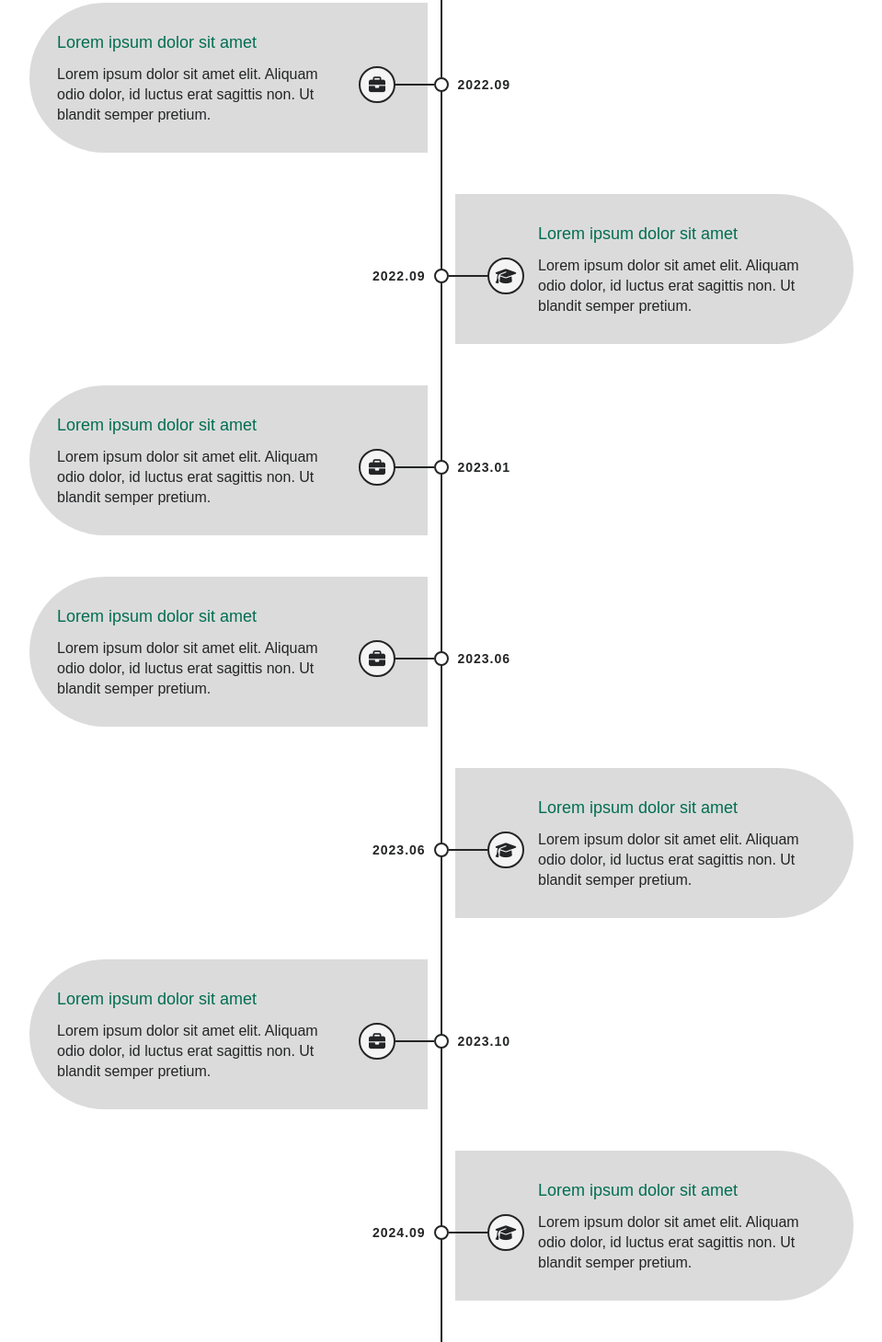
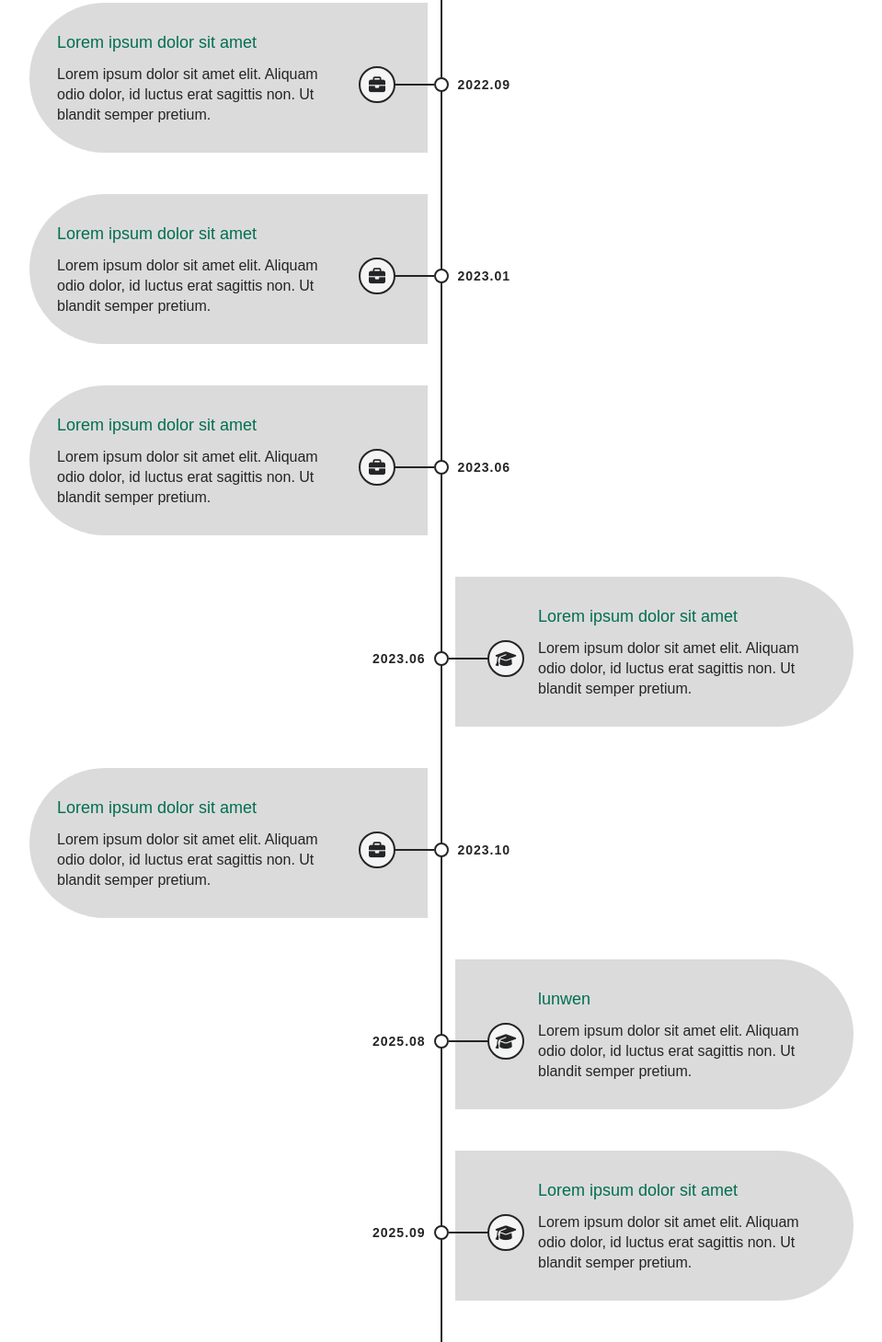
Before and after one commit to MSuFleming/Resume, a plain HTML site: page Index.html in a window 1280 px wide. Shown: the part 1166-2625 px from the top of the page at 92% size, without its empty margins (160-1119 px from the left). Drawn offline with Linux system fonts and the light colour scheme.

Commit message:
Update Index.html

```diff
--- a/Index.html
+++ b/Index.html
@@ -112,17 +112,6 @@
       </div>
     </div>
 
-    <div class="container right">
-      <div class="time">2022.09</div>
-      <i class="icon fa fa-graduation-cap"></i>
-      <div class="content">
-        <h2>Lorem ipsum dolor sit amet</h2>
-        <p>
-          Lorem ipsum dolor sit amet elit. Aliquam odio dolor, id luctus erat sagittis non. Ut blandit semper pretium.
-        </p>
-      </div>
-    </div>
-
     <div class="container left">
       <div class="time">2023.01</div>
       <i class="icon fa fa-briefcase"></i>
@@ -168,7 +157,18 @@
     </div>
 
     <div class="container right">
-      <div class="time">2024.09</div>
+      <div class="time">2025.08</div>
+      <i class="icon fa fa-graduation-cap"></i>
+      <div class="content">
+        <h2>lunwen</h2>
+        <p>
+          Lorem ipsum dolor sit amet elit. Aliquam odio dolor, id luctus erat sagittis non. Ut blandit semper pretium.
+        </p>
+      </div>
+    </div>
+
+    <div class="container right">
+      <div class="time">2025.09</div>
       <i class="icon fa fa-graduation-cap"></i>
       <div class="content">
         <h2>Lorem ipsum dolor sit amet</h2>
```
